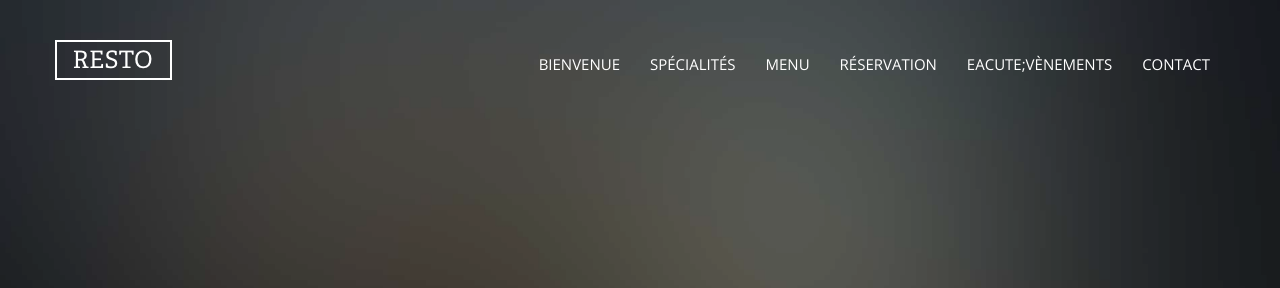
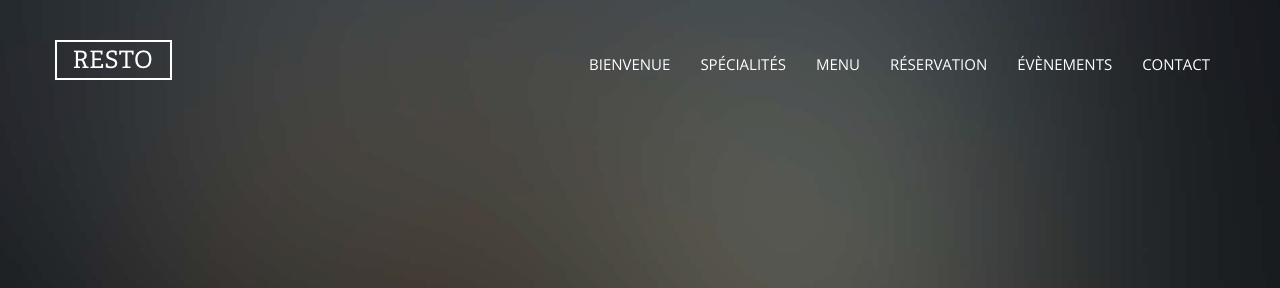
Before and after one commit to lu-ur2/SiteResto, a website: page index.html in a window 1280 px wide. Shown: the top 288 px of the page. Drawn offline with nearby package versions, Linux system fonts and the light colour scheme; files whose address does not match are found by name.

Commit message:
ajout esperluette

```diff
--- a/index.html
+++ b/index.html
@@ -38,7 +38,7 @@
             <li><a href="#" data-nav-section="specialties">Spécialités</a></li>
             <li><a href="#" data-nav-section="menu">Menu</a></li>
             <li><a href="#" data-nav-section="reservation">Réservation</a></li>
-            <li><a href="#" data-nav-section="events">Eacute;vènements</a></li>
+            <li><a href="#" data-nav-section="events">&Eacute;vènements</a></li>
             <li><a href="#" data-nav-section="contact">Contact</a></li>
           </ul>
         </div>
```
